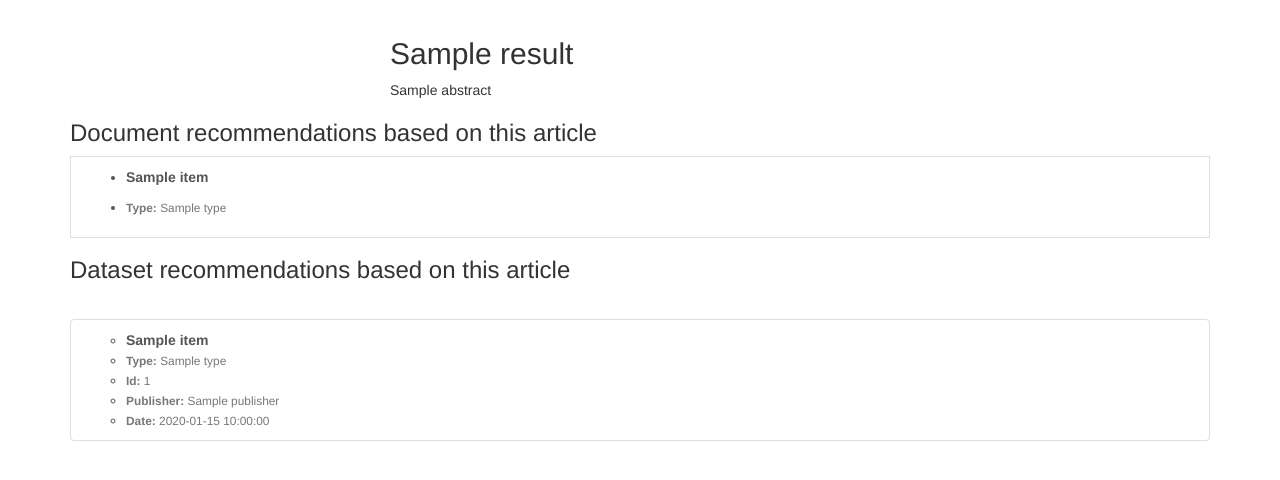
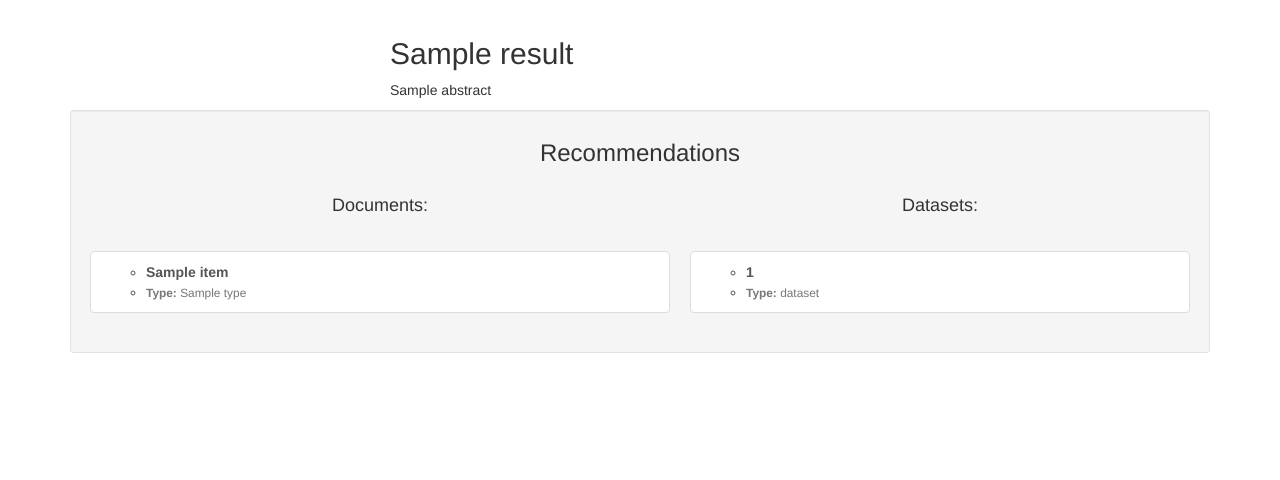
Before and after one commit to stella-project/stella-search, a Flask app: template templates/detail.html in a window 1280 px wide. Shown: the part 54-534 px from the top of the page. Run offline with Flask 2, Linux system fonts and the light colour scheme; the template is opened without the code that fills it: most values are stand-ins (such as "Sample title", 1, 10 or a date in 2020); parts of the project's set-up code (start-up, migrations or seed data) failed here and were passed over; some libraries are stand-ins or nearby versions.

Commit message:
change detail layout

```diff
--- a/app.py
+++ b/app.py
@@ -37,8 +37,8 @@ def single_doc(id):
             'type': doc['type'],
             'id': id,
             'source': doc['publisher'],
-            'abstract': (doc['abstract'][0] if type(doc['abstract']) is list else doc['abstract']),
-            'similar_items': recommendations}
+            'abstract': (doc['abstract'][0] if type(doc['abstract']) is list else doc['abstract'])[:500] + '...',
+            'similar_items': recommendations[:3]}
 
 
 class SearchForm(FlaskForm):
@@ -136,7 +136,7 @@ def detail(doc_id):
     except Exception as e:
         raise e
 
-    return render_template('detail.html', result=doc, similar_items=l, query=doc_id)
+    return render_template('detail.html', result=doc, similar_items=l[:3], query=doc_id)
 
 
 if __name__ == '__main__':
--- a/templates/detail.html
+++ b/templates/detail.html
@@ -8,6 +8,13 @@
 {
     display:none;
 }
+
+hr.divide
+{
+  border: 10px solid green;
+  border-radius: 5px;
+}
+
 {% block title %}STELLA search{% endblock %}
 
 {% block page_content %}
@@ -16,6 +23,66 @@
 <h2>{{result['title']}}</h2>
 <p>{{result['abstract']}}</p>
 </div>
+
+<div class="well well-sm">
+<h3 style="text-align:center">Recommendations</h3>
+<div style="width: 100%; overflow: hidden;">
+    <div style="width: 600px; float: left; padding: 10px;">
+        <h4 style="text-align:center">Documents: </h4>
+        <div style="padding-top: 25px;">
+            <ul class="list-group">
+                {% for item in result.similar_items %}
+                        <a class="list-group-item list-group-item-action flex-column align-items-start" href={{item['id'] }}>
+                        <div class="d-flex w-100 justify-content-between">
+                        <div>
+                        <div onmouseover="headerClicked(this);" onmouseleave="headerClickedUp(this);">
+                        <ul>
+                        <li class="header"> <b>{{item['title']}}</b>  </li>
+                        </ul>
+                        </div>
+                        <ul class="contentList">
+                        <li><small class="text-muted" > <b>Type:</b> {{ item['type'] }}</small></li>
+                        </ul>
+                        </div>
+                        </div>
+                        </a>
+                {% endfor %}
+            </ul>
+        </div>
+    </div>
+
+    <div style="margin-left: 600px; padding: 10px;">
+        <h4 style="text-align:center">Datasets:</h4>
+        <div style="padding-top: 25px;">
+            <ul class="list-group">
+            {% for item in similar_items %}
+                <a class="list-group-item list-group-item-action flex-column align-items-start">
+                <div class="d-flex w-100 justify-content-between">
+                <div>
+                <div onmouseover="headerClicked(this);" onmouseleave="headerClickedUp(this);">
+                <ul>
+                    <li class="header"> <b>{{ item['Id'] }}</b> </li>
+                <!-- <li class="header"> <b>{{item['Title']}}</b> </li> -->
+                </ul>
+                </div>
+                <ul class="contentList">
+                    <li><small class="text-muted" > <b>Type:</b> dataset</small></li>
+                <!--
+                <li><small class="text-muted" > <b>Type:</b> {{ item['Type'] }}</small></li>
+                <li><small class="text-muted"> <b>Id:</b> {{ item['Id'] }}</small></li>
+                <li><small class="text-muted"> <b>Publisher:</b> {{ item['Publisher'] }}</small></li>
+                <li><small class="text-muted"> <b>Date:</b> {{ item['Date'] }}</small></li>
+                -->
+                </ul>
+                </div>
+                </div>
+                </a>
+            {% endfor %}
+            </ul>
+        </div>
+    </div>
+</div>
+<!--
 <h3>Document recommendations based on this article</h3>
     {% for item in result.similar_items %}
 	        <a class="list-group-item list-group-item-action flex-column align-items-start" href={{item['id'] }}>
@@ -58,4 +125,6 @@
 		</ul>
 	</div>
 
+-->
+
 {% endblock %}
```
